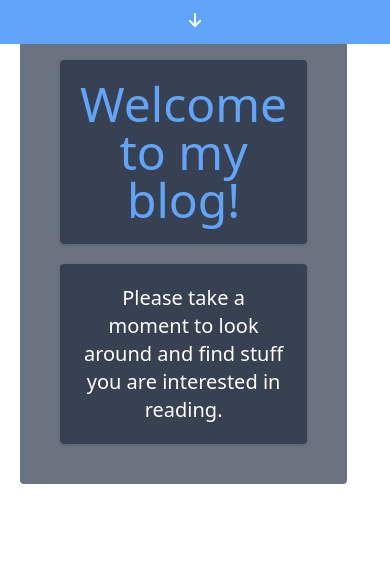
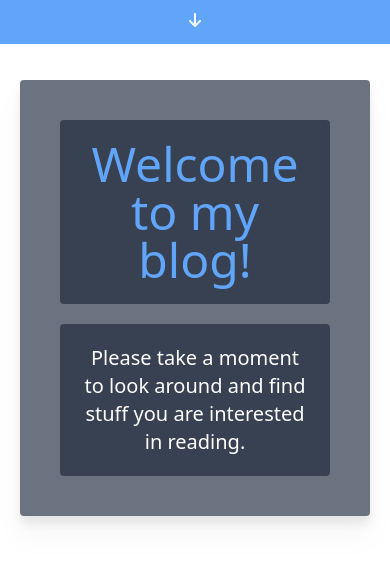
Before and after one commit to tcrain96/Easy-Blog, a Gatsby site: page / in a window 390 px wide. Built offline with nearby package versions, Linux system fonts and the light colour scheme; Gatsby itself is replaced by a stand-in of ours.

```diff
--- a/src/pages/index.js
+++ b/src/pages/index.js
@@ -4,9 +4,9 @@
 export default function Home() {
   return (
       <Layout>
-        <section className=" bg-gray-500 text-center md:text-left md:m-10 m-5 md:p-20 p-10 md:mr-40 mr-28 w-full rounded">
-      <h1 className=" drop-shadow mb-5 text-5xl text-blue-400 bg-gray-700 p-5 rounded">Welcome to my blog!</h1>
-      <p className=" drop-shadow text-xl text-white bg-gray-700 p-5 rounded">Please take a moment to look around and find stuff you are interested in reading.</p>
+        <section className=" drop-shadow-xl bg-gray-500 text-center md:text-left md:m-10 m-5 md:p-20 p-10 md:mr-40 md:mt-0 mt-20 w-full rounded">
+      <h1 className=" drop-shadow-l mb-5 text-5xl text-blue-400 bg-gray-700 p-5 rounded">Welcome to my blog!</h1>
+      <p className=" drop-shadow-l text-xl text-white bg-gray-700 p-5 rounded">Please take a moment to look around and find stuff you are interested in reading.</p>
       </section>
       </Layout>
   )
```
